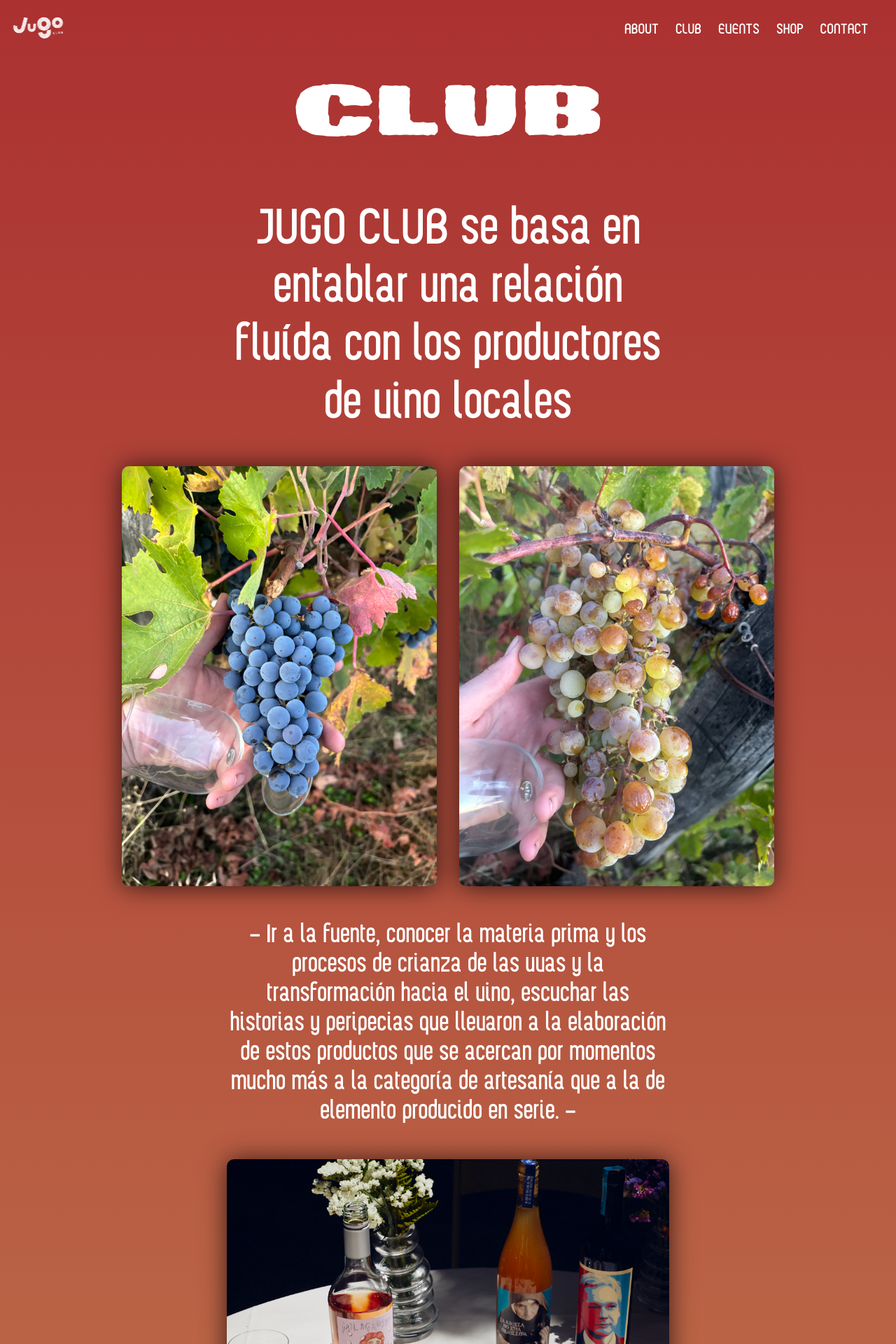
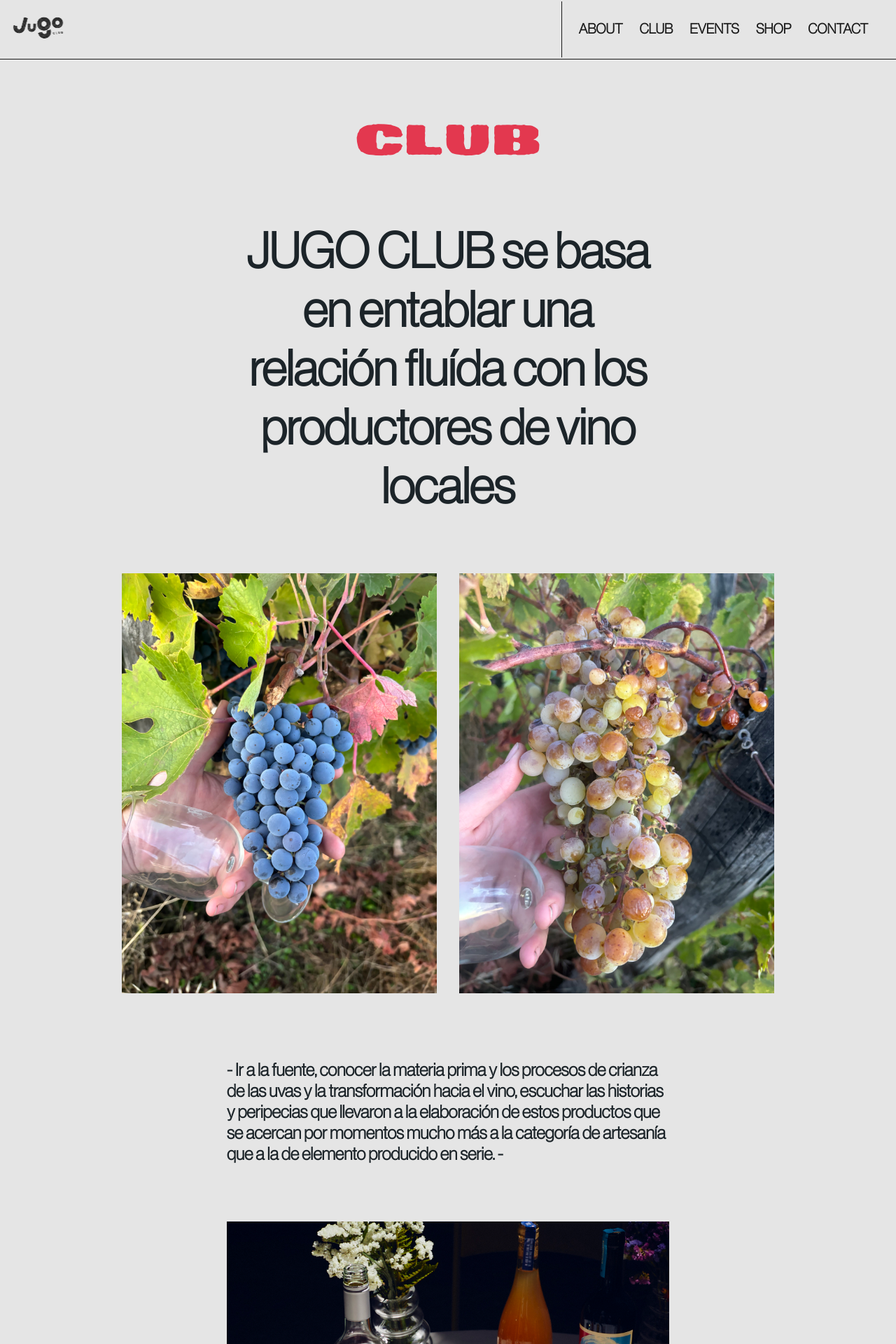
Before and after one commit to PiterMart/jugo-club, a Next.js app: page /club in a window 1280 px wide. Shown: the top 1920 px of the page at 70% size. Built offline with nearby package versions, Linux system fonts and the light colour scheme.

Commit message:
redesign

```diff
--- a/src/app/club/page.js
+++ b/src/app/club/page.js
@@ -13,9 +13,10 @@
           initial={{ opacity: 0 }}
           whileInView={{ opacity: 1 }}
           transition={{
-          ease: [0.65, 0, 0.35, 1],
-          duration: 0.75,
-          x: { duration: 0.25 }
+          ease: [0.33, 1, 0.68, 1],
+          duration: 1.05,
+          x: { duration: 1.55 },
+          delay: 0.75
         }}>
           {/* <div>
             <Image
--- a/src/app/components/footer.js
+++ b/src/app/components/footer.js
@@ -26,9 +26,9 @@
         />
       </div>
       <div className={styles.footer__section_container}>
-      <p className={styles.button}>MATEO@JUGOCLUB.WINE</p>
+      <p className={styles.button}>CONTACT</p>
           <p className={styles.paragraph}>
-          En Jugo Club, nos enorgullecemos de ofrecer una cuidadosa selección de vinos argentinos que representan la esencia más auténtica y honesta de nuestra tierra. Somos un club comprometido con descubrir y compartir el mensaje único que cada productor transmite a través de sus botellas.
+            En Jugo Club, nos enorgullecemos de ofrecer una cuidadosa selección de vinos argentinos que representan la esencia más auténtica y honesta de nuestra tierra. Somos un club comprometido con descubrir y compartir el mensaje único que cada productor transmite a través de sus botellas.
           </p>
         </div>
       <div className={styles.footer__section}>
--- a/src/app/globals.css
+++ b/src/app/globals.css
@@ -1,9 +1,9 @@
 
 /*VARIABLES*/
 :root {
-  --primary:hsl(0, 38%, 31%) ;
-  --secondary: #ffffff;
-  --accent: #af6a6a  ;
+  --primary:hsl(0, 0%, 100%) ;
+  --secondary: #1c2429;
+  --accent: #e3384f  ;
 }
 * {
   box-sizing: border-box;
@@ -20,7 +20,7 @@
 
 body {
   color: rgb(var(--foreground-rgb));
-  background: #ab3131;
+  background: #ffffff;
 }
 
 a {
--- a/src/app/page.module.css
+++ b/src/app/page.module.css
@@ -23,6 +23,12 @@
   font-weight: normal;
   font-style: normal;
 }
+@font-face{
+  font-family: "Neue";
+  src: url('/fonts/NeueHaasDisplay-Thin.ttf') format('truetype');
+  font-weight: normal;
+  font-style: normal;
+}
 
 .main {
   display: flex;
@@ -32,41 +38,69 @@
   padding: 6rem;
   padding-bottom: 0;
   min-height: 100vh;
+  cursor: url("/wine.svg"), auto;
 }
 .title{
   font-family: Vigo;
   font-weight: normal;
-  font-size: 70px;
-  color: var(--secondary);
+  font-size: 60px;
+  color: var(--accent);
+  margin-bottom: 5rem;
 }
 .subtitle{
-  font-family: Vigo;
+  font-family: "Neue";
   font-weight: bold;
   font-size: 70px;
   color: var(--secondary);
 }
 .paragraph{
-  font-family: "Vigo";
+  font-family: "Neue";
   font-weight: bold;
   font-style: normal;
-  font-size: 36px;
+  font-size: 25px;
   color: var(--secondary);
-  text-align: center;
+  text-align: left;
+  margin-top: 1rem;
 }
 .description{
   font-family: Urbanist;
   font-weight: normal;
   font-size: 20px;
   color: var(--secondary);
-  text-align: center;
+  text-align: left;
   padding-top: 1rem;
 }
 .button{
-  font-family: Vigo;
+  font-family: Neue;
+  font-weight: bold;
+  font-size: 25px;
+  width: auto;
+  color: black;
+  border: 1px solid black;
+  padding-left: 1.25rem;
+  padding-right: 1.25rem;
+  display: flex;
+  justify-content: center;
+  padding: 1rem;
+  transition: 0.3s;
+  pointer-events: all;
+  border-radius: 10px;
+  word-spacing: 0.6rem
+}
+.button:hover{
+  color: var(--primary);
+  background-color: var(--accent);
+  border-color: var(--accent);
+  box-shadow: 0px 1px 36px -1px var(--accent);
+  -webkit-box-shadow: 0px 1px 36px -1px var(--accent);
+  -moz-box-shadow: 0px 1px 36px -1px var(--accent);
+}
+.button2{
+  font-family: Neue;
   font-weight: bold;
   font-size: 36px;
   width: auto;
-  color: var(--secondary);
+  color: white;
   border: 1px solid white;
   padding-left: 1.25rem;
   padding-right: 1.25rem;
@@ -75,15 +109,15 @@
   padding: 1rem;
   transition: 0.3s;
   pointer-events: all;
-  margin-top: 1.25rem;
   border-radius: 10px;
+  word-spacing: 0.6rem
 }
-.button:hover{
-  color: #ab3131;
-  background-color: var(--secondary);
+.button2:hover{
+  color: var(--accent);
+  background-color: white;
   box-shadow: 0px 1px 36px -1px rgba(255, 255, 255, 0.75);
--webkit-box-shadow: 0px 1px 36px -1px rgba(255, 255, 255, 0.75);
--moz-box-shadow: 0px 1px 36px -1px rgba(255, 255, 255, 0.75);
+  -webkit-box-shadow: 0px 1px 36px -1px rgba(255, 255, 255, 0.75);
+  -moz-box-shadow: 0px 1px 36px -1px rgba(255, 255, 255, 0.75);
 }
 .form{
   font-family: Vigo;
@@ -100,14 +134,13 @@
   width: 100vh;
   height: 100%;
   max-width: 800px;
-  filter: invert(100%);
 }
 .division{
   height: 10rem;
   /* background: rgb(175,106,106);
   background: linear-gradient(180deg, rgba(175,106,106,0) 0%, rgba(0,0,0,1) 100%); */
   background: rgb(209,176,100);
-  background: linear-gradient(180deg, rgba(209,176,100,0) 0%, rgba(171,49,49,1) 100%);
+  background: linear-gradient(180deg, rgba(209, 176, 100, 0) 0%, rgb(228 228 228) 100%)
 }
 /*IMAGES*/
 .single__image{
@@ -115,29 +148,23 @@
   width: 100%;
   max-width: 950px;
   margin: auto;
-  border-radius: 10px;
-  box-shadow: 0px 1px 36px -1px rgba(0,0,0,0.75);
+  /* border-radius: 10px; */
+  /* box-shadow: 0px 1px 36px -1px rgba(0,0,0,0.75);
   -webkit-box-shadow: 0px 1px 36px -1px rgba(0,0,0,0.75);
-  -moz-box-shadow: 0px 1px 36px -1px rgba(0,0,0,0.75);
+  -moz-box-shadow: 0px 1px 36px -1px rgba(0,0,0,0.75); */
 }
 .single__image_panoramic{
   height: auto;
   width: 100%;
   max-width: 950px;
   margin: auto;
-  border-radius: 10px;
-  box-shadow: 0px 1px 36px -1px rgba(0,0,0,0.75);
-  -webkit-box-shadow: 0px 1px 36px -1px rgba(0,0,0,0.75);
-  -moz-box-shadow: 0px 1px 36px -1px rgba(0,0,0,0.75);
+  /* border-radius: 10px; */
 }
 .double__image{
   height: auto;
   width: 100%;
   max-width: 450px;
-  border-radius: 10px;
-  box-shadow: 0px 1px 36px -1px rgba(0,0,0,0.75);
-  -webkit-box-shadow: 0px 1px 36px -1px rgba(0,0,0,0.75);
-  -moz-box-shadow: 0px 1px 36px -1px rgba(0,0,0,0.75);
+  /* border-radius: 10px; */
 }
 .double__image_container{
   display: flex;
@@ -157,18 +184,26 @@
   font-weight: bold;
   width: 100%;
   z-index: 1000;
-  font-family: Vigo;
+  font-family: Neue;
   margin: auto;
   background: #00000000;
-  color: var(--secondary);
+  color: white;
+  border-bottom: 1px solid white;
+  mix-blend-mode: difference;
 }
+
 .nav__list{
   position: relative;
   display: flex;
   justify-content: space-around;
   margin-right: 2em;
+  border-left: 1px solid white;
+  height: 100%;
+  height: 5rem;
+  align-items: center;
 }
 .nav__list ul{
+  padding-left: 1.5rem;
   list-style: none;
   display: flex;
   justify-content: space-around;
@@ -179,14 +214,17 @@
 }
 .nav__list a:hover{
   animation-duration: 5ms;
-  transition: color .2s ease-in;
+  transition: color .3s ease-in;
   box-shadow: black;
   color: #ffffff69;
+  text-shadow: 0px 0px 0px var(--accent);
 }
 .arrow{
   display: none;
   align-self: center;
   margin-top: 1rem;
+  filter: brightness(5);
+  padding-top: 10px
 }
 
 /* FOOTER */
@@ -206,8 +244,7 @@
   background: var(--accent); */
   /* background: rgb(175,106,106);
   background: linear-gradient(180deg, rgba(175,106,106,1) 0%, rgba(0,0,0,1) 100%); */
-  background: rgb(209,176,100);
-background: linear-gradient(180deg, rgba(209,176,100,1) 0%, rgba(171,49,49,1) 100%);
+  background: rgb(229,229,229);
   text-align: center;
   font-family: Vigo;
 }
@@ -253,12 +290,7 @@
   padding: 0rem;
 }
 .page{
-  /* background: 	var(--primary); */
-  /* background: linear-gradient(180deg, rgba(0,0,0,0) 0%, rgba(0,0,0,1) 34%, rgba(0,0,0,1) 94%); */
-  /* background: rgb(0,0,0);
-  background: linear-gradient(180deg, rgba(0,0,0,1) 0%, rgba(175,106,106,1) 100%); */
-  background: rgb(171,49,49);
-  background: linear-gradient(180deg, rgba(171,49,49,1) 0%, rgba(209,176,100,1) 100%);
+  background: rgb(229 229 229);
   width: 100vw;
   margin: 0;
   padding: 5em;
@@ -266,7 +298,6 @@
   padding: 0.5rem;
   padding-bottom: 5rem;
   margin-top: 0rem;
-  /* background-image: url("/mosaic.svg"); */
 }
 .page__section{
   display: flex;
@@ -276,16 +307,16 @@
   margin-left: auto;
   margin-right: auto;
   margin-top: 5rem;
-  gap: 3rem;
+  gap: 5rem;
   margin-bottom: 5rem;
   /* background-color: rgba(255, 255, 255, 0); */
 }
 .page__title{
   font-family: Vigo;
   font-weight: normal;
-  font-size: 100px;
-  color: white;
-  padding: 1rem;
+  font-size: 60px;
+  color: var(--accent);
+  margin-top: 5rem;
 }
 
 /* Mobile */
@@ -294,15 +325,18 @@
   .title{
     font-family: Vigo;
     font-weight: normal;
-    font-size: 40px;
-    color: white;
+    font-size: 30px;
   }
   .paragraph{
     margin-top: 1rem;
     font-size: 20px;
   }
   .button{
-    font-size: 20px;
+    font-size: 16px;
+    padding: .75rem;
+  }
+  .button2{
+    font-size: 16px;
     padding: .75rem;
   }
   .form{
@@ -322,15 +356,14 @@
     width: 100%;
   }
   .page__section{
-    width: 100%;
+    width: 98%;
     max-width: 100%;
-    gap: 2rem;
+    gap: 5rem;
   }
   .page__title{
     font-family: Vigo;
     font-weight: normal;
-    font-size: 60px;
-    color: white;
+    font-size: 40px;
     padding: 1rem;
   }
 
@@ -345,14 +378,22 @@
   .nav {
     padding: 0.5rem;
     font-size: 20px;
+    border-bottom: none;
+  }
+  .nav__list{
+    height: auto;
+    align-items: center;
+    top: -5px;
+
   }
   .nav__list ul{
+    padding: 0;
     text-align: center;
     top: -500px;
     list-style: none;
     display: flex;
     position: absolute;
-    right: 1rem;
+    right: 0rem;
     flex-direction: column;
     justify-content: space-around;
   }
```
Also changed, not shown: src/app/about/page.js (+36 -11 lines), src/app/contact/page.js (+7 -6 lines), src/app/events/page.js (+5 -4 lines), src/app/page.js (+20 -16 lines).
